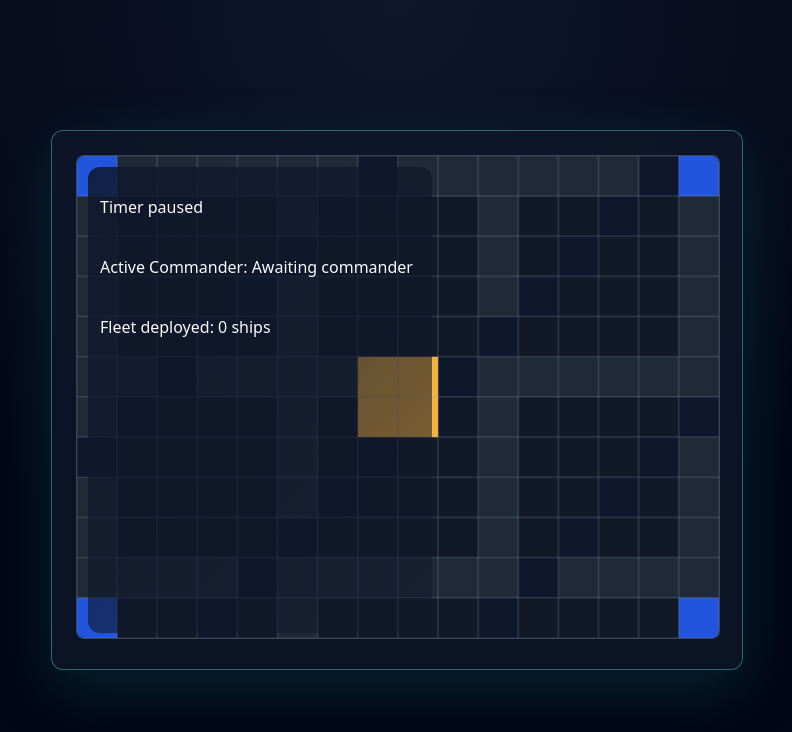
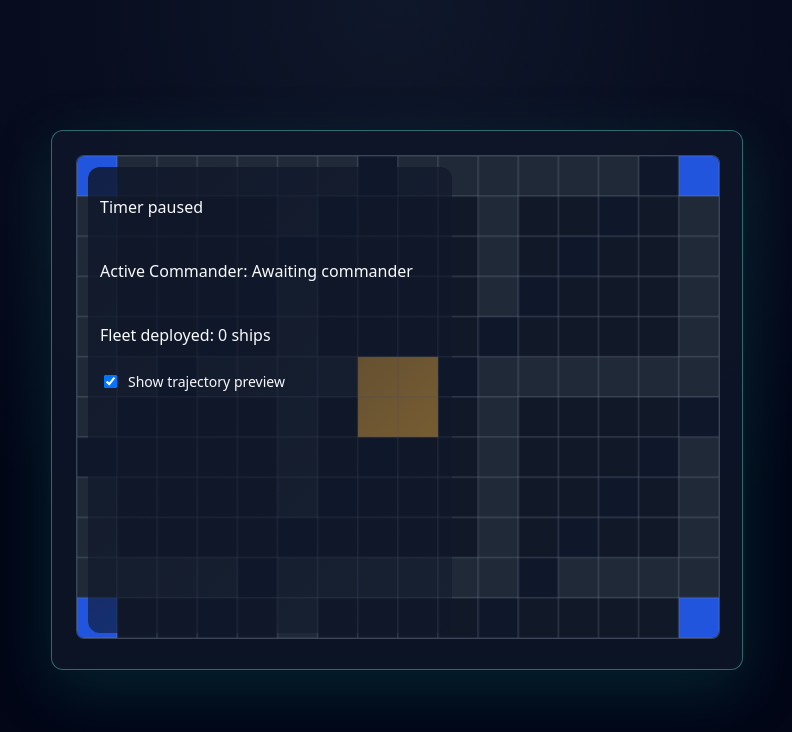
Before and after one commit to SMalone16/AlgeBROS, a React (Vite) app: page / in a window 1280 px wide. Shown: the top 732 px of the page, without its empty margins (243-1035 px from the left). Built offline with nearby package versions, Linux system fonts and the light colour scheme.

Commit message:
Add movement preview state and canvas ghost rendering

```diff
--- a/src/components/GameBoard.tsx
+++ b/src/components/GameBoard.tsx
@@ -3,6 +3,8 @@ import {
   BOARD_COLUMNS,
   BOARD_ROWS,
   initializeBoard,
+  THRUST_COEFFICIENT,
+  type MovementResult,
   type BoardState,
   type BoardStateCell,
 } from '../game'
@@ -15,6 +17,9 @@ import {
   useShipStore,
   useTurnTimerStore,
   selectAllShips,
+  selectPreviewResult,
+  selectPreviewEnabled,
+  useMovementPreviewStore,
 } from '../state'
 import { shallow } from 'zustand/shallow'
 
@@ -52,6 +57,7 @@ const drawBoard = (
   board: BoardState,
   shipPositions: ReturnType<typeof selectAllShips>,
   ownerColors: Map<string, string>,
+  preview: { result: MovementResult | null; enabled: boolean },
 ) => {
   const { width, height } = context.canvas
   if (board.length === 0 || board[0].length === 0) {
@@ -99,6 +105,55 @@ const drawBoard = (
     context.fill()
     context.stroke()
   })
+
+  if (preview.enabled && preview.result && preview.result.success) {
+    const { origin, destination, delta, ownerId } = preview.result
+    const startX = (origin.x + 0.5) * cellWidth
+    const startY = (origin.y + 0.5) * cellHeight
+    const endX = (destination.x + 0.5) * cellWidth
+    const endY = (destination.y + 0.5) * cellHeight
+    const ownerColor = ownerColors.get(ownerId) ?? '#38bdf8'
+    const totalSegments = Math.abs(delta.x) * THRUST_COEFFICIENT
+
+    context.save()
+    context.lineWidth = Math.max(2, Math.min(cellWidth, cellHeight) * 0.15)
+    context.strokeStyle = ownerColor
+    context.globalAlpha = 0.5
+    context.setLineDash([8, 6])
+    context.beginPath()
+    context.moveTo(startX, startY)
+
+    if (totalSegments === 0) {
+      context.lineTo(endX, endY)
+    } else {
+      for (let segment = 1; segment <= totalSegments; segment += 1) {
+        const progress = segment / totalSegments
+        const intermediateX =
+          (origin.x + 0.5 + delta.x * progress) * cellWidth
+        const intermediateY = (origin.y + 0.5 + delta.y * progress) * cellHeight
+        context.lineTo(intermediateX, intermediateY)
+      }
+    }
+
+    context.stroke()
+    context.setLineDash([])
+
+    const markerRadius = Math.min(cellWidth, cellHeight) * 0.28
+
+    context.globalAlpha = 0.35
+    context.fillStyle = ownerColor
+    context.beginPath()
+    context.arc(endX, endY, markerRadius, 0, Math.PI * 2)
+    context.fill()
+
+    context.globalAlpha = 0.85
+    context.lineWidth = Math.max(2, Math.min(cellWidth, cellHeight) * 0.1)
+    context.strokeStyle = ownerColor
+    context.beginPath()
+    context.arc(endX, endY, markerRadius, 0, Math.PI * 2)
+    context.stroke()
+    context.restore()
+  }
 }
 
 export const GameBoard = () => {
@@ -109,6 +164,9 @@ export const GameBoard = () => {
   const ships = useShipStore(selectAllShips, shallow)
   const secondsRemaining = useTurnTimerStore(selectSecondsRemaining)
   const isPaused = useTurnTimerStore(selectIsTimerPaused)
+  const previewResult = useMovementPreviewStore(selectPreviewResult, shallow)
+  const isPreviewEnabled = useMovementPreviewStore(selectPreviewEnabled)
+  const setPreviewEnabled = useMovementPreviewStore((state) => state.setEnabled)
 
   const ownerColors = useMemo(() => {
     const mapping = new Map<string, string>()
@@ -125,8 +183,11 @@ export const GameBoard = () => {
       return
     }
 
-    drawBoard(context, board, ships, ownerColors)
-  }, [board, ships, ownerColors])
+    drawBoard(context, board, ships, ownerColors, {
+      result: previewResult,
+      enabled: isPreviewEnabled,
+    })
+  }, [board, ships, ownerColors, previewResult, isPreviewEnabled])
 
   const timerLabel = formatTimerLabel(secondsRemaining, isPaused)
   const activeCommander = activePlayer?.codename ?? 'Awaiting commander'
@@ -149,18 +210,44 @@ export const GameBoard = () => {
             inset: '0.75rem',
             display: 'flex',
             flexDirection: 'column',
-            gap: '0.25rem',
+            gap: '0.5rem',
             padding: '0.75rem',
             background: 'linear-gradient(135deg, rgba(15,23,42,0.85), rgba(15,23,42,0.45))',
             color: '#f8fafc',
             borderRadius: '0.75rem',
-            pointerEvents: 'none',
-            maxWidth: 'min(320px, 100%)',
+            pointerEvents: 'auto',
+            maxWidth: 'min(340px, 100%)',
           }}
         >
           <p data-testid="timer-display">{timerLabel}</p>
           <p data-testid="commander-display">Active Commander: {activeCommander}</p>
           <p data-testid="fleet-display">Fleet deployed: {ships.length} ships</p>
+          <label
+            style={{
+              display: 'flex',
+              alignItems: 'center',
+              gap: '0.5rem',
+              fontSize: '0.875rem',
+            }}
+          >
+            <input
+              type="checkbox"
+              checked={isPreviewEnabled}
+              onChange={(event) => setPreviewEnabled(event.target.checked)}
+            />
+            <span>Show trajectory preview</span>
+          </label>
+          {isPreviewEnabled && previewResult && !previewResult.success ? (
+            <p
+              style={{
+                fontSize: '0.75rem',
+                color: '#fca5a5',
+                margin: 0,
+              }}
+            >
+              Preview unavailable: {previewResult.message}
+            </p>
+          ) : null}
         </div>
       </div>
     </section>
--- a/src/game/index.ts
+++ b/src/game/index.ts
@@ -14,6 +14,8 @@ export type TerrainType =
   | 'relic'
 
 export type EquationDifficulty = 'easy' | 'medium' | 'hard'
+
+export const THRUST_COEFFICIENT = 8
 
 export interface BoardStateCell {
   id: string
@@ -348,10 +350,7 @@ const sanitizeExpression = (expression: string): string => expression.replace(/\
 
 const containsInvalidTokens = (expression: string): boolean => /[^0-9+\-*/^()]/.test(expression)
 
-export const movementResolver = (
-  submission: MovementSubmission,
-  dependencies: MovementResolverDependencies = {},
-): MovementResult => {
+export const resolveMovementSubmission = (submission: MovementSubmission): MovementResult => {
   const { difficulty, expression } = submission
   const rules = DIFFICULTY_RULES[difficulty]
 
@@ -470,12 +469,7 @@ export const movementResolver = (
     }
   }
 
-  const updateShipPosition =
-    dependencies.updateShipPosition ?? useShipStore.getState().updateShipPosition
-
   const destination = { x: destinationX, y: destinationY }
-  updateShipPosition(submission.shipId, destination)
-
   return {
     success: true,
     shipId: submission.shipId,
@@ -485,6 +479,27 @@ export const movementResolver = (
     destination,
     delta: { x: evaluated, y: 0 },
     evaluated,
+    message: 'Trajectory resolved.',
+  }
+}
+
+export const movementResolver = (
+  submission: MovementSubmission,
+  dependencies: MovementResolverDependencies = {},
+): MovementResult => {
+  const result = resolveMovementSubmission(submission)
+
+  if (!result.success) {
+    return result
+  }
+
+  const updateShipPosition =
+    dependencies.updateShipPosition ?? useShipStore.getState().updateShipPosition
+
+  updateShipPosition(submission.shipId, result.destination)
+
+  return {
+    ...result,
     message: 'Trajectory resolved and ship position updated.',
   }
 }
--- a/src/state/index.ts
+++ b/src/state/index.ts
@@ -12,6 +12,12 @@ export {
   selectSecondsRemaining,
   selectIsTimerPaused,
 } from './timerStore'
+export {
+  useMovementPreviewStore,
+  selectPreviewResult,
+  selectPreviewEnabled,
+  selectPendingExpression,
+} from './movementPreviewStore'
 
 /**
  * TODO: Introduce combined selectors for territory summaries and scoreboard
--- /dev/null
+++ b/src/state/movementPreviewStore.ts
@@ -0,0 +1,72 @@
+import { create } from 'zustand'
+
+import {
+  resolveMovementSubmission,
+  type MovementResult,
+  type MovementSubmission,
+} from '../game'
+
+interface MovementPreviewDraft extends MovementSubmission {}
+
+export interface MovementPreviewStore {
+  draft: MovementPreviewDraft | null
+  pendingExpression: string
+  result: MovementResult | null
+  isEnabled: boolean
+  setEnabled: (enabled: boolean) => void
+  setDraft: (draft: MovementPreviewDraft | null) => void
+  setPendingExpression: (expression: string) => void
+  clearPreview: () => void
+}
+
+const computeResult = (draft: MovementPreviewDraft | null): MovementResult | null => {
+  if (!draft) {
+    return null
+  }
+
+  return resolveMovementSubmission(draft)
+}
+
+export const useMovementPreviewStore = create<MovementPreviewStore>((set, get) => ({
+  draft: null,
+  pendingExpression: '',
+  result: null,
+  isEnabled: true,
+  setEnabled: (enabled) => set({ isEnabled: enabled }),
+  setDraft: (draft) =>
+    set({
+      draft,
+      pendingExpression: draft?.expression ?? '',
+      result: computeResult(draft),
+    }),
+  setPendingExpression: (expression) => {
+    const draft = get().draft
+
+    if (!draft) {
+      set({ pendingExpression: expression })
+      return
+    }
+
+    const updatedDraft: MovementPreviewDraft = { ...draft, expression }
+
+    set({
+      draft: updatedDraft,
+      pendingExpression: expression,
+      result: computeResult(updatedDraft),
+    })
+  },
+  clearPreview: () =>
+    set({
+      draft: null,
+      pendingExpression: '',
+      result: null,
+    }),
+}))
+
+export const selectPreviewResult = (state: MovementPreviewStore): MovementResult | null =>
+  state.result
+
+export const selectPreviewEnabled = (state: MovementPreviewStore): boolean => state.isEnabled
+
+export const selectPendingExpression = (state: MovementPreviewStore): string =>
+  state.pendingExpression
```
